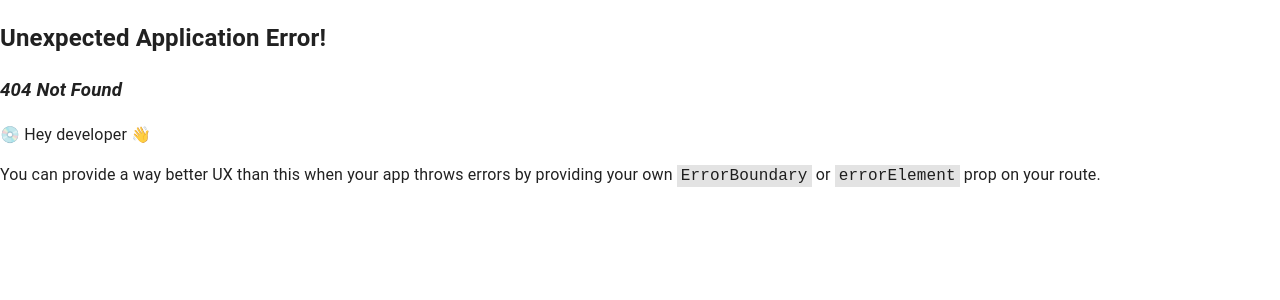
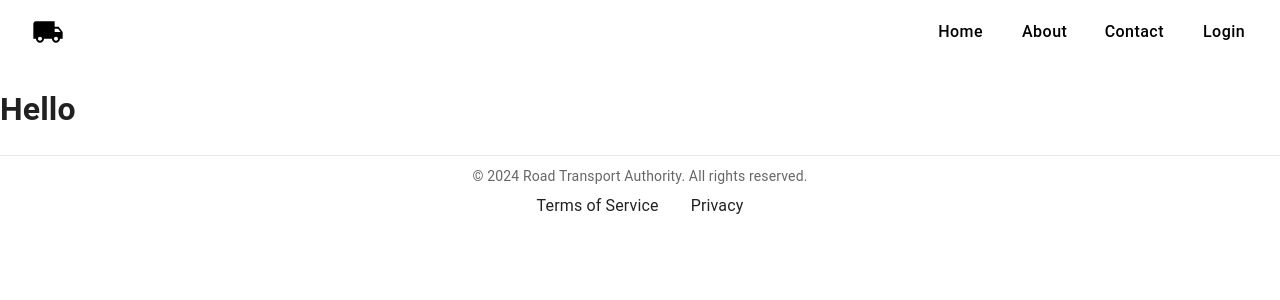
Before and after one commit to ParvejManer/RTAMS, a React (Vite) app: page /landingpage in a window 1280 px wide. Before the commit this address had no page. Shown: the top 300 px of the page. Built offline with nearby package versions, Linux system fonts and the light colour scheme.

Commit message:
Created boilerplate for landing page

```diff
--- a/src/Router/CreateRouter.jsx
+++ b/src/Router/CreateRouter.jsx
@@ -10,6 +10,7 @@ import Login from "../pages/Login";
 import UserRegistrationForm from "../components/UserRegistrationForm";
 import VehicleRegistrationForm from "../components/VehicleRegistrationForm";
 import App from "../App";
+import LandingPage from "../pages/LandingPage";
 
 const CreateRouter = createBrowserRouter(
     createRoutesFromElements(
@@ -18,6 +19,7 @@ const CreateRouter = createBrowserRouter(
         <Route path="/about" element={<AboutUs />} />
         <Route path="/contact" element={<ContactUs />} />
         <Route path="/login" element={<Login />} />
+        <Route path="/landingpage" element={<LandingPage />}/>
         <Route path="/userform" element={<UserRegistrationForm />} />
         <Route path="/userform/vehicleform" element={<VehicleRegistrationForm />}/>
       </Route>
--- a/src/pages/LandingPage.jsx
+++ b/src/pages/LandingPage.jsx
@@ -0,0 +1,11 @@
+import React from 'react'
+
+const LandingPage = () => {
+  return (
+    <div>
+      <h1>Hello</h1>
+    </div>
+  )
+}
+
+export default LandingPage
--- a/src/pages/Login.jsx
+++ b/src/pages/Login.jsx
@@ -97,7 +97,7 @@ function Login() {
                       setOpenSnackbar(true);
                       setShowOverlay(true);
                       setTimeout(() => {
-                        navigate("/");
+                        navigate("/landingpage");
                       }, 2000);
                     } else {
                       setErrors({ general: "Invalid username or password" });
```
